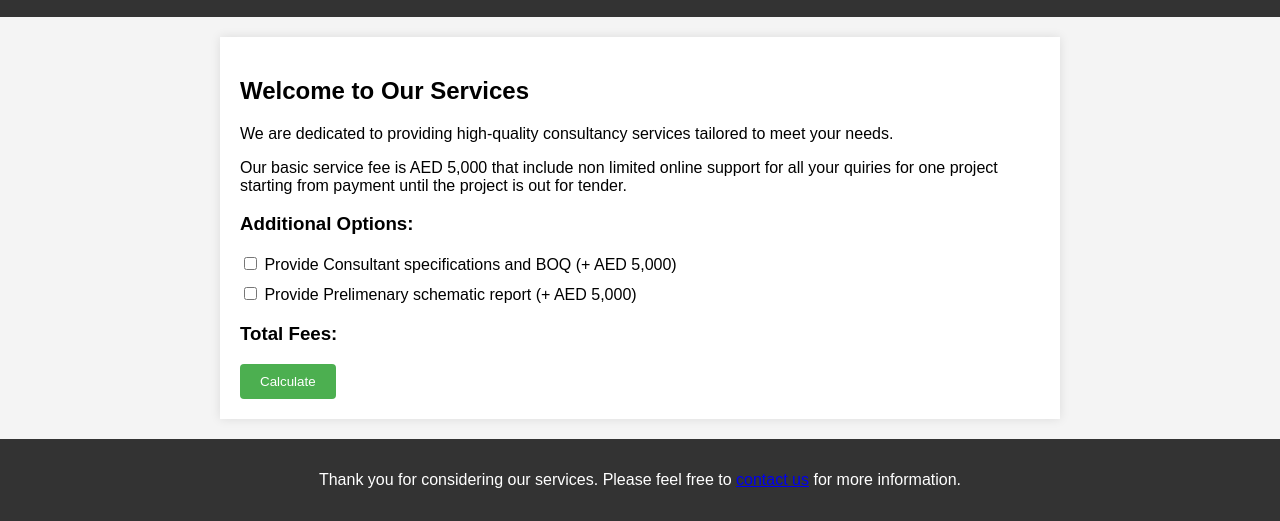
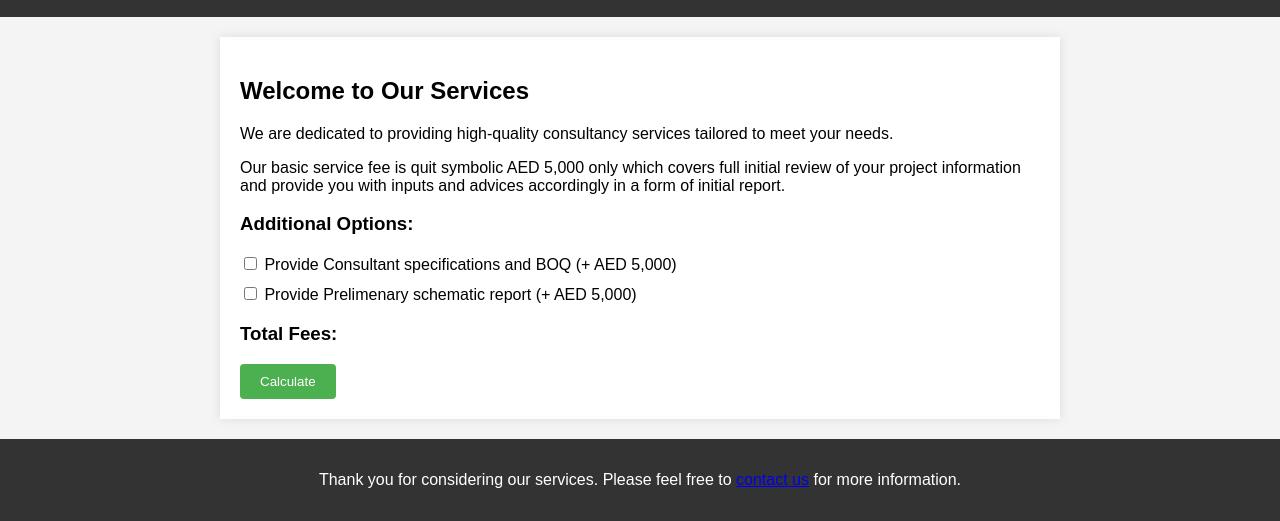
Before and after one commit to Exit360/Consultant, a plain HTML site: page index.html in a window 1280 px wide. Shown: the part 399-920 px from the top of the page. Drawn offline with Linux system fonts and the light colour scheme.

Commit message:
Update fees index.html

```diff
--- a/index.html
+++ b/index.html
@@ -63,7 +63,7 @@
     <section>
         <h2>Welcome to Our Services</h2>
         <p>We are dedicated to providing high-quality consultancy services tailored to meet your needs.</p>
-        <p>Our basic service fee is AED 5,000 that include non limited online support for all your quiries for one project starting from payment until the project is out for tender.</p>
+        <p>Our basic service fee is quit symbolic AED 5,000 only which covers full initial review of your project information and provide you with inputs and advices accordingly in a form of initial report.</p>
 
         <h3>Additional Options:</h3>
         <form id="optionsForm">
```
